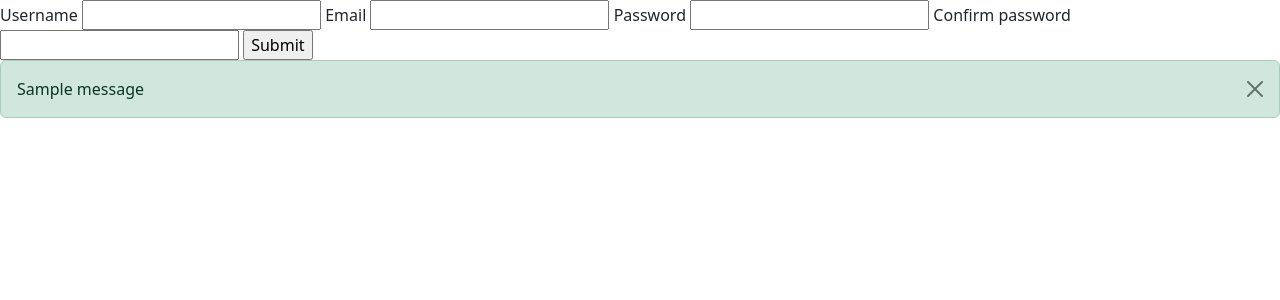
After one commit to jsycheung/telescope-creator, a Flask app: page /signup in a window 1280 px wide. The commit adds this page. Shown: the top 300 px of the page. Run offline with Flask 3, Linux system fonts and the light colour scheme; tables that the repository leaves empty hold one stand-in row (values such as "Sample post"); one stand-in notice (Sample message) is shown.

Commit message:
changes in login and signup

```diff
--- /dev/null
+++ b/app.py
@@ -0,0 +1,111 @@
+from flask import Flask, render_template, redirect, url_for, flash
+from forms import CreateForm, LoginForm, SignupForm
+from model import db, Telescope, connect_to_db, User
+from lists import class_list, location_list, wavelength_list, design_list, optics_list, fov_list, instrument_list, extras_list
+from crud import get_user_by_email, get_user_by_username, create_user
+from flask_bcrypt import Bcrypt
+from flask_login import login_user, LoginManager, current_user, logout_user, login_required
+
+
+app = Flask(__name__)
+app.secret_key = "keep this secret"
+bcrypt = Bcrypt(app)
+login_manager = LoginManager()
+login_manager.init_app(app)
+login_manager.session_protection = "strong"
+login_manager.login_view = "login"
+login_manager.login_message_category = "info"
+
+
+@login_manager.user_loader
+def load_user(user_id):
+    return User.query.get(int(user_id))
+
+
+@app.route("/")
+@login_required
+def home():
+    return render_template("home.html")
+
+
+@app.route("/login", methods=["GET", "POST"])
+def login():
+    login_form = LoginForm()
+    if login_form.validate_on_submit():
+        email = login_form.email.data
+        user = get_user_by_email(email)
+        if user:
+            password = login_form.password.data.encode("utf-8")
+            if bcrypt.check_password_hash(user.hashed_password, password):
+                login_user(user)
+                return redirect(url_for("home"))
+            else:
+                flash("Wrong password.", "danger")
+        else:
+            flash("Email is not registered.", "danger")
+    return render_template("login.html", login_form=login_form)
+
+
+@app.route("/signup", methods=["GET", "POST"])
+def signup():
+    signup_form = SignupForm()
+    if signup_form.validate_on_submit():
+        username = signup_form.username.data
+        email = signup_form.email.data
+        if get_user_by_email(email):
+            flash("Email already registered. Please log in.", "danger")
+        elif get_user_by_username(username):
+            flash("Username is used. Please select a new username.", "danger")
+        else:
+            hashed_password = bcrypt.generate_password_hash(
+                signup_form.password.data).decode('utf-8')
+            user = create_user(username, email, hashed_password)
+            db.session.add(user)
+            db.session.commit()
+            flash("Account successfully created. Please log in.", "success")
+            return redirect(url_for("login"))
+    return render_template("signup.html", signup_form=signup_form)
+
+# @app.route("/info")
+# def info():
+#     team_list, project_list = get_team_project_list()
+#     return render_template("info.html", team_list=team_list, project_list=project_list)
+
+
+@app.route("/create-telescope", methods=["POST"])
+def create_telescope():
+    create_form = CreateForm()
+    if create_form.validate_on_submit():
+        class_name = class_list[int(create_form.class_name.data)][1]
+        location = location_list[int(create_form.location.data)][1]
+        wavelength = wavelength_list[int(create_form.wavelength.data)][1]
+        design = design_list[int(create_form.design.data)][1]
+        optics = optics_list[int(create_form.optics.data)][1]
+        fov = fov_list[int(create_form.fov.data)][1]
+        instrument = instrument_list[int(create_form.instrument.data)][1]
+        extras = extras_list[int(create_form.extras.data)][1]
+        new_telescope = Telescope(
+            class_name, location, wavelength, design, optics, fov, instrument, extras)
+        db.session.add(new_telescope)
+        db.session.commit()
+        print("Telescope created successfully!")
+        return redirect(url_for("home"))
+    else:
+        print("Telescope not created")
+        return redirect(url_for("home"))
+
+
+@app.route("/summary")
+def show_summary():
+    pass
+
+
+@app.route("/telescopes")
+def show_telescopes():
+    telescopes = Telescope.query.all()  # List of objects
+    return render_template("telescopes.html", telescopes=telescopes)
+
+
+if __name__ == "__main__":
+    connect_to_db(app)
+    app.run(debug=True)
--- a/forms.py
+++ b/forms.py
@@ -10,6 +10,7 @@ class LoginForm(FlaskForm):
         "Field required."), Email("Please enter a valid email.")])
     password = PasswordField("Password", validators=[
                              InputRequired("Field required.")])
+    submit = SubmitField("Submit")
 
 
 class SignupForm(FlaskForm):
@@ -20,6 +21,7 @@ class SignupForm(FlaskForm):
     password = PasswordField("Password", validators=[InputRequired(
         "Field required."), Length(min=8, message="Password must be at least 8 characters long."), EqualTo('confirm_password', message='Passwords must match.')])
     confirm_password = PasswordField("Confirm password")
+    submit = SubmitField("Submit")
 
 
 class CreateForm(FlaskForm):
--- a/model.py
+++ b/model.py
@@ -1,6 +1,7 @@
 import os
 from flask_sqlalchemy import SQLAlchemy
 from sqlalchemy.dialects.postgresql import JSON
+from flask_login import UserMixin
 db = SQLAlchemy()
 
 
@@ -12,13 +13,16 @@ def connect_to_db(app):
     db.init_app(app)
 
 
-class User(db.Model):
+class User(UserMixin, db.Model):
     __tablename__ = "users"
 
     user_id = db.Column(db.Integer, primary_key=True, autoincrement=True)
     username = db.Column(db.String(255), nullable=False, unique=True)
     email = db.Column(db.String(255), nullable=False, unique=True)
     hashed_password = db.Column(db.String(255), nullable=False)
+
+    def __repr__(self):
+        return f"<User username={self.username}>"
 
 
 class Telescope(db.Model):
--- a/requirements.txt
+++ b/requirements.txt
@@ -1,7 +1,10 @@
+bcrypt==4.0.1
 blinker==1.6.2
 click==8.1.3
 colorama==0.4.6
 Flask==2.3.2
+Flask-Bcrypt==1.0.1
+Flask-Login==0.6.2
 Flask-SQLAlchemy==3.0.3
 Flask-WTF==1.1.1
 greenlet==2.0.2
--- a/templates/account_base.html
+++ b/templates/account_base.html
@@ -6,6 +6,8 @@
     <meta name="viewport" content="width=device-width, initial-scale=1.0">
     <title>Create your own telescope</title>
     <link href="static/base.css" type="text/css" rel="stylesheet">
+    <link href="https://cdn.jsdelivr.net/npm/bootstrap@5.3.0/dist/css/bootstrap.min.css" rel="stylesheet">
+    <script src="https://cdn.jsdelivr.net/npm/bootstrap@5.3.0/dist/js/bootstrap.bundle.min.js"></script>
 </head>
 
 <body>
@@ -13,5 +15,15 @@
     {% block body %}
     {% endblock %}
 
+    {% with messages = get_flashed_messages(with_categories=true) %}
+        {% if messages %}
+            {% for category, message in messages %}
+                <div class="alert alert-{{category}} alert-dismissible fade show" role="alert">
+                {{ message }}
+                <button type="button" class="btn-close" data-bs-dismiss="alert" aria-label="Close"></button>
+                </div>
+            {% endfor %}
+        {% endif %}
+    {% endwith %}
 </body>
 </html>
--- /dev/null
+++ b/templates/signup.html
@@ -0,0 +1,16 @@
+{% extends "account_base.html" %}
+{% block body %}
+<form action="{{ url_for('signup') }}" method="POST">
+    {{ signup_form.csrf_token }}
+    {{ signup_form.username.label }}
+    {{ signup_form.username }}
+    {{ signup_form.email.label }}
+    {{ signup_form.email }}
+    {{ signup_form.password.label }}
+    {{ signup_form.password }}
+    {{ signup_form.confirm_password.label }}
+    {{ signup_form.confirm_password }}
+    {{ signup_form.submit }}
+</form>
+
+{% endblock %}
```
Also changed, not shown: crud.py (added, +18 -0 lines), server.py (deleted, +0 -57 lines), templates/login.html (+9 -0 lines), 1 other file.
